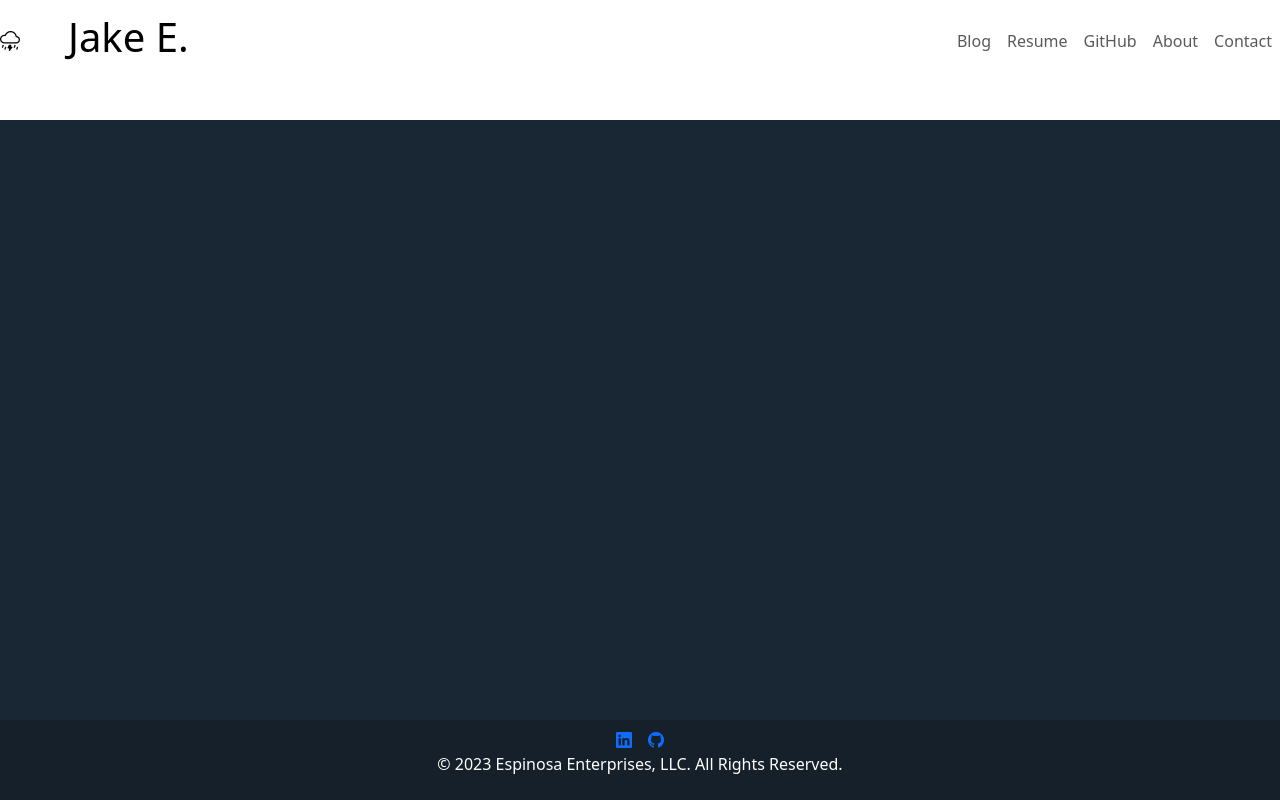
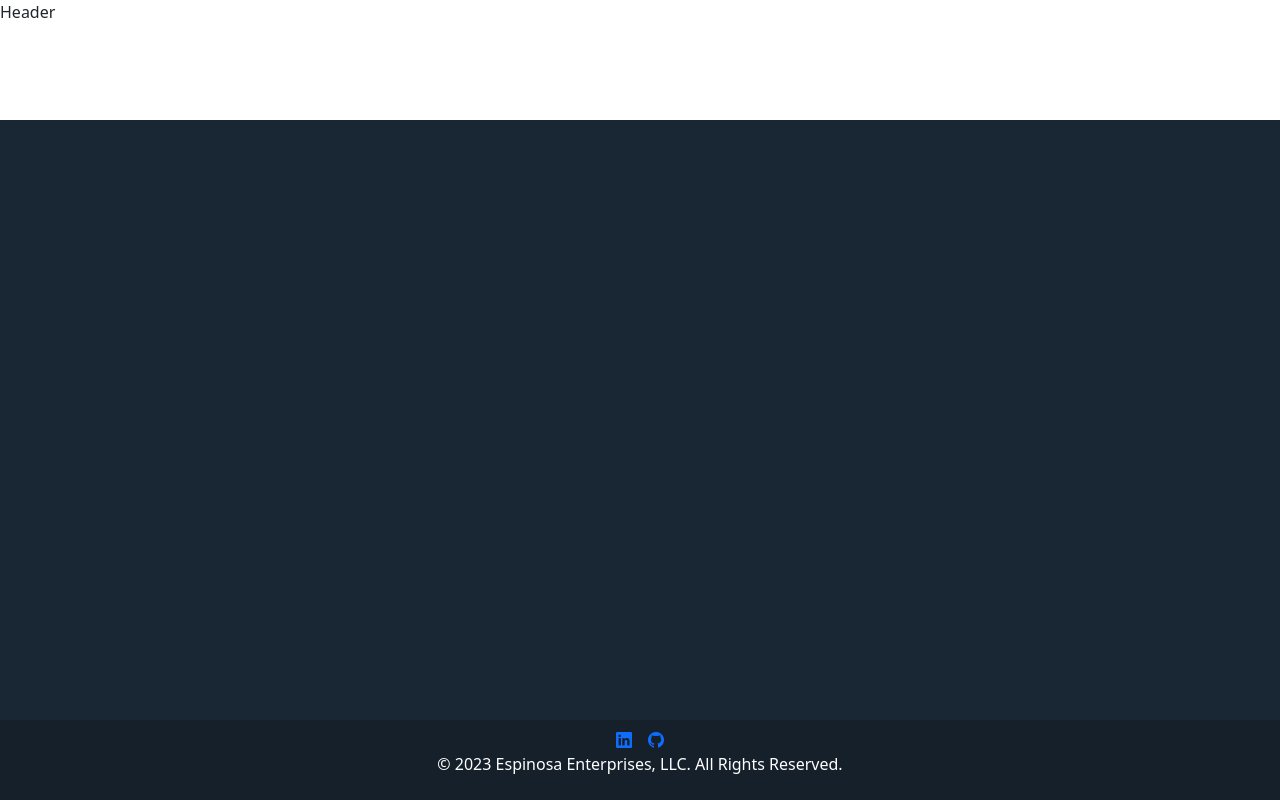
Before and after one commit to jakeEspinosa/portfolio, a Vue app: page / in a window 1280 px wide. Built offline with nearby package versions, Linux system fonts and the light colour scheme.

Commit message:
Revert "Copy/paste navbar."
This reverts commit dde2405354317f246afd1c8ca39f624035aa911f.

```diff
--- a/src/App.vue
+++ b/src/App.vue
@@ -6,13 +6,12 @@ See LICENSE.txt for details.
 <script setup lang="ts">
   import FooterComponent from "@/components/main-view/footer/FooterComponent.vue";
   import MainContent from "@/components/main-view/MainContent.vue";
-  import NavBarComponent from "@/components/main-view/NavBarComponent.vue";
   import constants from "@/utilities/constants";
 </script>
 
 <template>
   <header class="dvh-15">
-    <NavBarComponent />
+    <div>Header</div>
   </header>
   <main>
     <MainContent />
--- a/src/components/main-view/NavBarComponent.vue
+++ /dev/null
@@ -1,54 +0,0 @@
-<!--
-Copyright (C) 2023 Jake Espinosa Under the MIT License
-See LICENSE.txt for details.
--->
-
-<script setup lang="ts">
-  import { RouterLink } from "vue-router";
-</script>
-
-<template>
-  <nav class="navbar navbar-expand-lg bg-body-primary">
-    <div class="container-fluid px-0 width-container">
-      <router-link class="navbar-brand d-flex align-items-center gap-5" to="/">
-        <i class="bi bi-cloud-lightning-rain" />
-        <h1 class="d-inline-block font-italic">Jake E.</h1>
-      </router-link>
-      <button
-        class="navbar-toggler"
-        type="button"
-        data-bs-toggle="collapse"
-        data-bs-target="#navbarToggler"
-      >
-        <span class="navbar-toggler-icon" />
-      </button>
-      <div
-        id="navbarToggler"
-        class="collapse navbar-collapse justify-content-end"
-      >
-        <ul class="navbar-nav">
-          <li class="nav-item">
-            <router-link class="nav-link" to="/blog">Blog</router-link>
-          </li>
-          <li class="nav-item">
-            <router-link class="nav-link" to="/resume">Resume</router-link>
-          </li>
-          <li class="nav-item">
-            <a
-              class="nav-link"
-              href="https://github.com/jakeEspinosa"
-              target="_blank"
-              >GitHub</a
-            >
-          </li>
-          <li class="nav-item">
-            <router-link class="nav-link" to="/about">About</router-link>
-          </li>
-          <li class="nav-item">
-            <router-link class="nav-link" to="/contact">Contact</router-link>
-          </li>
-        </ul>
-      </div>
-    </div>
-  </nav>
-</template>
--- a/src/main.ts
+++ b/src/main.ts
@@ -1,5 +1,4 @@
 import { createApp } from "vue";
-import router from "@/router";
 import App from "@/App.vue";
 
 import "@/assets/scss/styles.scss";
@@ -7,5 +6,5 @@ import "bootstrap-icons/font/bootstrap-icons.css";
 import * as bootstrap from "bootstrap";
 
 const app = createApp(App);
-app.use(router);
+
 app.mount("#app");
--- a/src/router/index.ts
+++ /dev/null
@@ -1,13 +0,0 @@
-/*
-Copyright (C) 2023 Jake Espinosa Under the MIT License
-See LICENSE.txt for details.
-*/
-
-import { createRouter, createWebHistory } from "vue-router";
-
-const router = createRouter({
-  history: createWebHistory(),
-  routes: [],
-});
-
-export default router;
```
